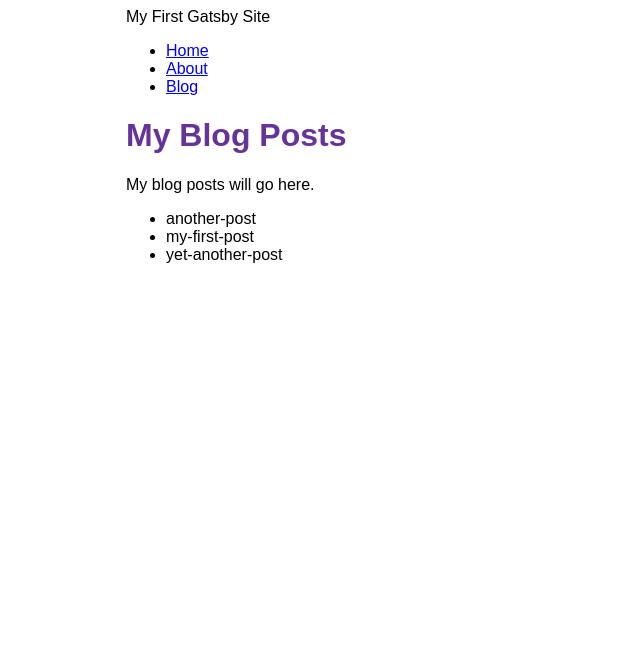
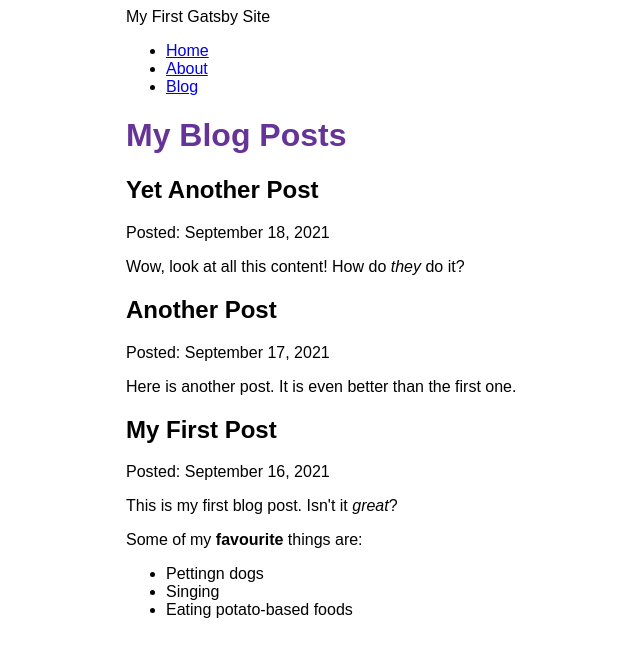
Before and after one commit to vpdwebdesign/my-first-gatsby-site, a Gatsby site: page /blog in a window 1280 px wide. Shown: the whole page, without its empty margins (264-904 px from the left). Built offline with nearby package versions, Linux system fonts and the light colour scheme; Gatsby itself is replaced by a stand-in of ours.

Commit message:
Done with Gatsby tutorial part 5

```diff
--- a/blog/another-post.mdx
+++ b/blog/another-post.mdx
@@ -0,0 +1,6 @@
+---
+title: "Another Post"
+date: "2021-09-17"
+---
+
+Here is another post. It is even better than the first one.
--- a/blog/my-first-post.mdx
+++ b/blog/my-first-post.mdx
@@ -0,0 +1,12 @@
+---
+title: "My First Post"
+date: "2021-09-16"
+---
+
+This is my first blog post. Isn't it *great*?
+
+Some of my **favourite** things are:
+
+* Pettingn dogs
+* Singing
+* Eating potato-based foods
--- a/blog/yet-another-post.mdx
+++ b/blog/yet-another-post.mdx
@@ -0,0 +1,6 @@
+---
+title: "Yet Another Post"
+date: "2021-09-18"
+---
+
+Wow, look at all this content! How do _they_ do it?
--- a/gatsby-config.js
+++ b/gatsby-config.js
@@ -4,6 +4,7 @@ module.exports = {
     title: "My First Gatsby Site",
   },
   plugins: [
+    "gatsby-plugin-gatsby-cloud",
     "gatsby-plugin-image",
     "gatsby-plugin-sharp",
     {
@@ -12,6 +13,7 @@ module.exports = {
         name: `blog`,
         path: `${__dirname}/blog`,
       }
-    }
+    },
+    "gatsby-plugin-mdx",
   ],
 };
--- a/package.json
+++ b/package.json
@@ -14,8 +14,12 @@
     "clean": "gatsby clean"
   },
   "dependencies": {
+    "@mdx-js/mdx": "^1.6.22",
+    "@mdx-js/react": "^1.6.22",
     "gatsby": "^3.13.0",
+    "gatsby-plugin-gatsby-cloud": "^3.2.0",
     "gatsby-plugin-image": "^1.14.0",
+    "gatsby-plugin-mdx": "^2.14.0",
     "gatsby-plugin-sharp": "^3.14.0",
     "gatsby-source-filesystem": "^3.14.0",
     "react": "^17.0.1",
--- a/src/pages/blog.js
+++ b/src/pages/blog.js
@@ -1,26 +1,38 @@
 import * as React from "react";
 import { graphql } from 'gatsby';
+import { MDXRenderer } from 'gatsby-plugin-mdx';
+
 import Layout from "../components/layout"
 
 const BlogPage = ({data}) => {
-  const postTitlesArray = data.allFile.nodes;
-  const postTitles = postTitlesArray.map(title => {
-    return <li key={title.name}>{title.name}</li>
+  const postsArray = data.allMdx.nodes;
+  const posts = postsArray.map(post => {
+    return (
+      <article key={post.id}>
+        <h2>{post.frontmatter.title}</h2>
+        <p>Posted: {post.frontmatter.date}</p>
+        <MDXRenderer>{post.body}</MDXRenderer>
+      </article>
+    );
   });
 
   return (
     <Layout noNav="false" pageTitle="My Blog Posts">
-      <p>My blog posts will go here.</p>
-      <ul>{postTitles}</ul>
+      {posts}
     </Layout>
   );
 }
 
 export const query = graphql`
   query {
-    allFile {
+    allMdx(sort: {fields: frontmatter___date, order: DESC}) {
       nodes {
-        name
+        frontmatter {
+          date(formatString: "MMMM D, YYYY")
+          title
+        }
+        id
+        body
       }
     }
   }
```
Also changed, not shown: 1 other file.
